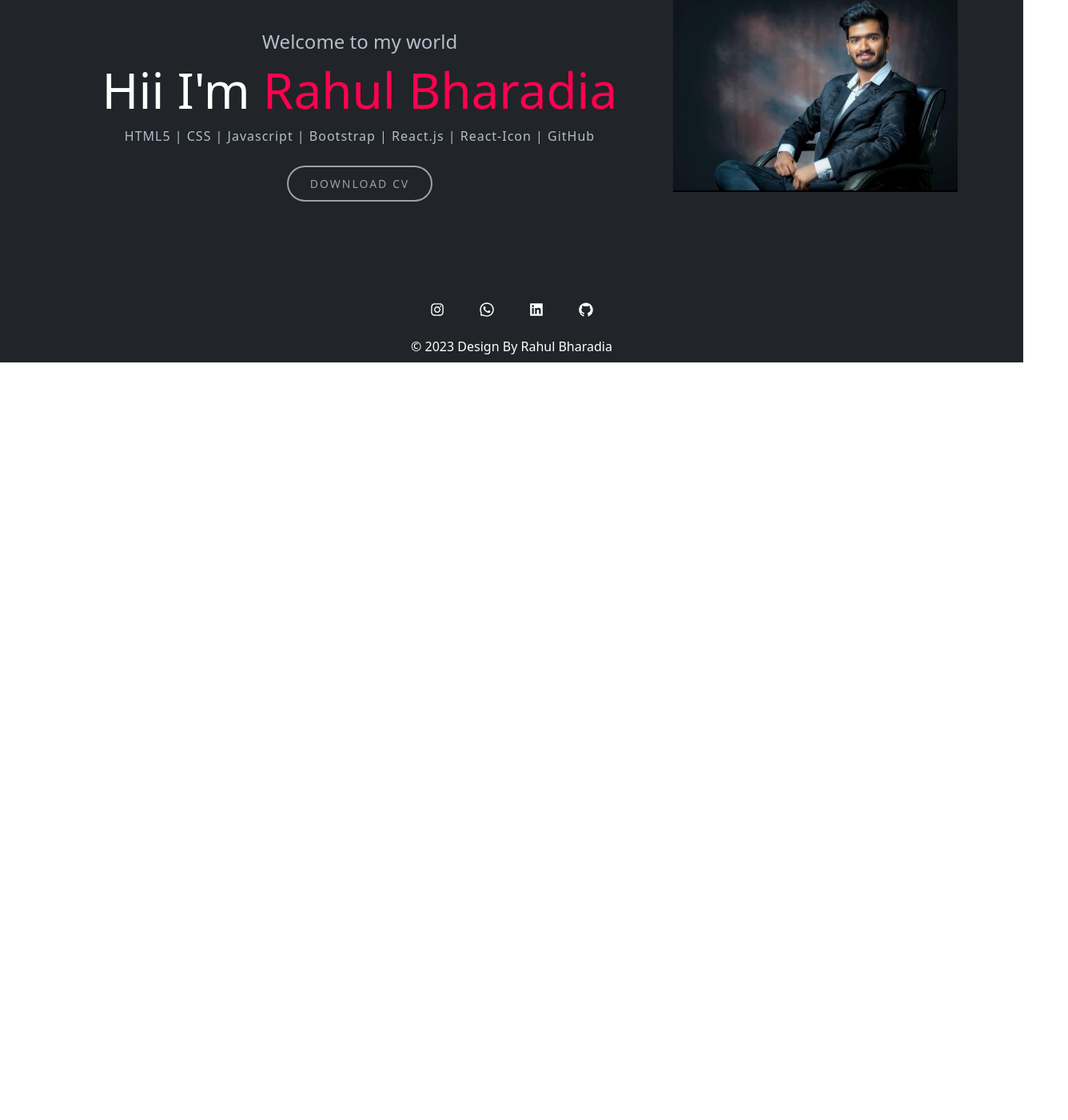
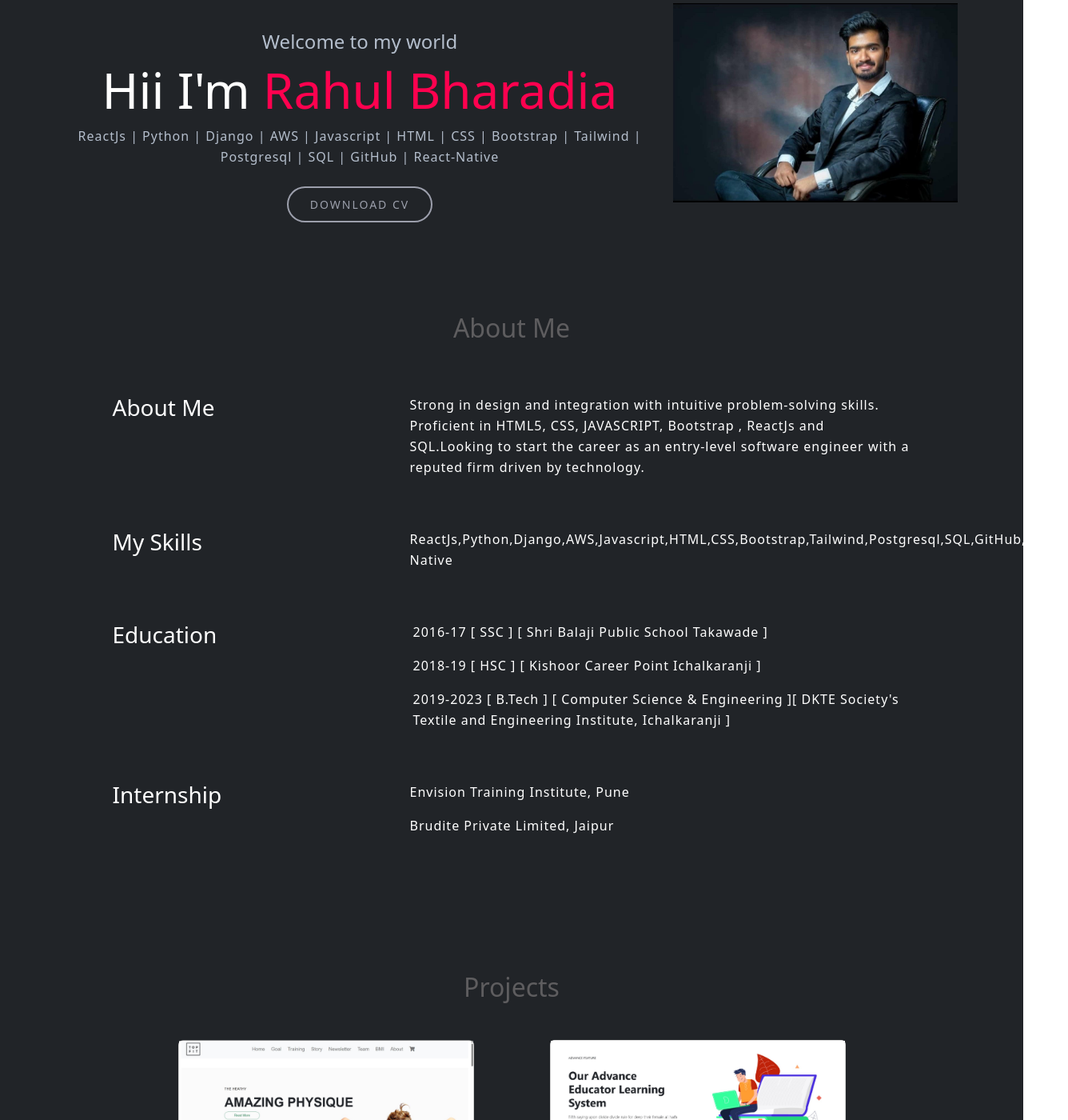
Before and after one commit to RahulBharadia09/Aws-Portfolio, a React (Create React App) app: page / in a window 1280 px wide. Shown: the part 261-1661 px from the top of the page at 80% size, 1336 px wide, since content can reach past the window. Before the commit the page ends 800 px from the top, so only its background shows below. Built offline with nearby package versions, Linux system fonts and the light colour scheme.

Commit message:
Updated hero section

```diff
--- a/package.json
+++ b/package.json
@@ -11,10 +11,12 @@
     "mdb-ui-kit": "^6.4.0",
     "nodejs": "^0.0.0",
     "react": "^18.2.0",
+    "react-anchor-link-smooth-scroll": "^1.0.12",
     "react-bootstrap": "^2.8.0",
     "react-dom": "^18.2.0",
     "react-icons": "^4.10.1",
     "react-router-bootstrap": "^0.26.2",
+    "react-router-hash-link": "^2.4.3",
     "react-scripts": "5.0.1",
     "web-vitals": "^2.1.4"
   },
--- a/src/compenent/About.js
+++ b/src/compenent/About.js
@@ -3,7 +3,7 @@ import { Link } from "react-router-dom";
 
 const About = () => {
   return (
-    <div className="bg2 section">
+    <div className="bg2 section" id="about">
       <div className="container py-4">
         <div className="text-center pb-2" style={{ color: "#5E5D5F" }}>
           <h2>About Me</h2>
@@ -29,7 +29,7 @@ const About = () => {
           <div className="col-7">
             <div className="fontcolor">
               <p>
-                HTML, CSS, JAVASCRIPT, BOOTSTRAP, REACTJS, MongoDB, React-Icon.
+              ReactJs,Python,Django,AWS,Javascript,HTML,CSS,Bootstrap,Tailwind,Postgresql,SQL,GitHub,React-Native
               </p>
             </div>
           </div>
@@ -58,6 +58,9 @@ const About = () => {
               <Link className="intern" to="/"><p>
                 Envision Training Institute, Pune
               </p></Link>
+              <Link className="intern" to="/"><p>
+                Brudite Private Limited, Jaipur
+              </p></Link>
             </div>
           </div>
         </div>
--- a/src/compenent/Home.js
+++ b/src/compenent/Home.js
@@ -2,6 +2,9 @@ import React from "react";
 import rahul2 from "../Images/WhatsApp Image 2023-07-29 at 5.01.56 PM.jpeg";
 import { Container } from "react-bootstrap";
 import { Link } from "react-router-dom";
+import About from "./About";
+import Projects from "./Projects";
+import Contact from "./Contact";
 
 const Home = () => {
   return (
@@ -20,13 +23,19 @@ const Home = () => {
             </div>
             <div>
               <p style={{ color: "#B4BECC" }}>
-
-                <span>HTML5 |</span> <span>CSS |</span>
+                <span>ReactJs |</span>
+                <span> Python |</span>
+                <span> Django |</span>
+                <span> AWS |</span>
                 <span> Javascript |</span>
+                <span> HTML |</span>
+                <span> CSS |</span>
                 <span> Bootstrap |</span>
-                <span> React.js |</span>
-                <span> React-Icon |</span>
-                <span> GitHub </span>
+                <span> Tailwind |</span>
+                <span> Postgresql |</span>
+                <span> SQL |</span>
+                <span> GitHub |</span>
+                <span> React-Native </span>
               </p>
             </div>
 
@@ -50,6 +59,9 @@ const Home = () => {
               height="100%"
             />
           </div>
+          <About />
+          <Projects />
+          <Contact />
         </div>
       </Container>
     </div>
--- a/src/compenent/NavBarr.js
+++ b/src/compenent/NavBarr.js
@@ -1,4 +1,5 @@
 import React, { useState } from "react";
+import AnchorLink from "react-anchor-link-smooth-scroll";
 import Container from "react-bootstrap/Container";
 import Nav from "react-bootstrap/Nav";
 import Navbar from "react-bootstrap/Navbar";
```
Also changed, not shown: 2 other files (tests, documents, lock files or other folders).
